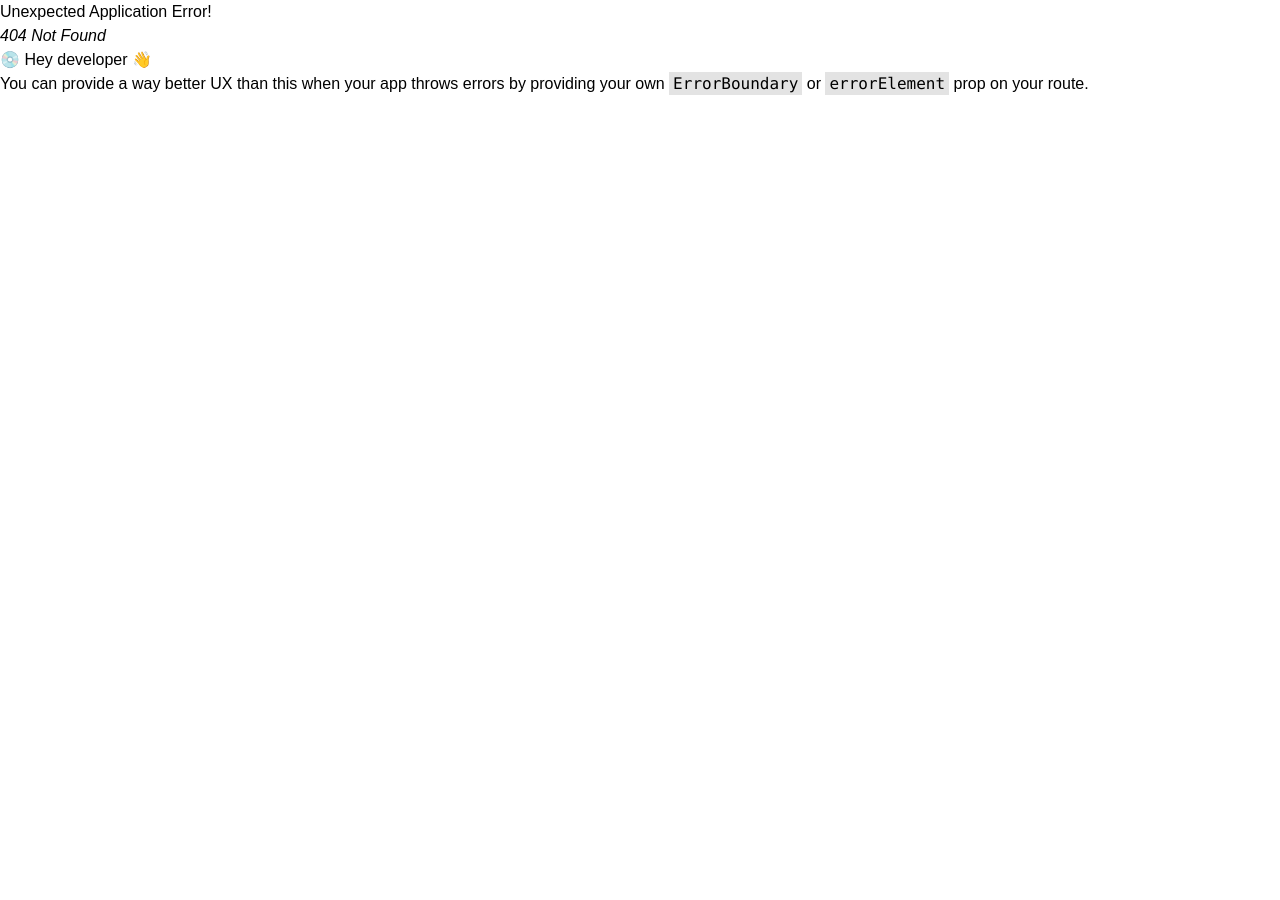
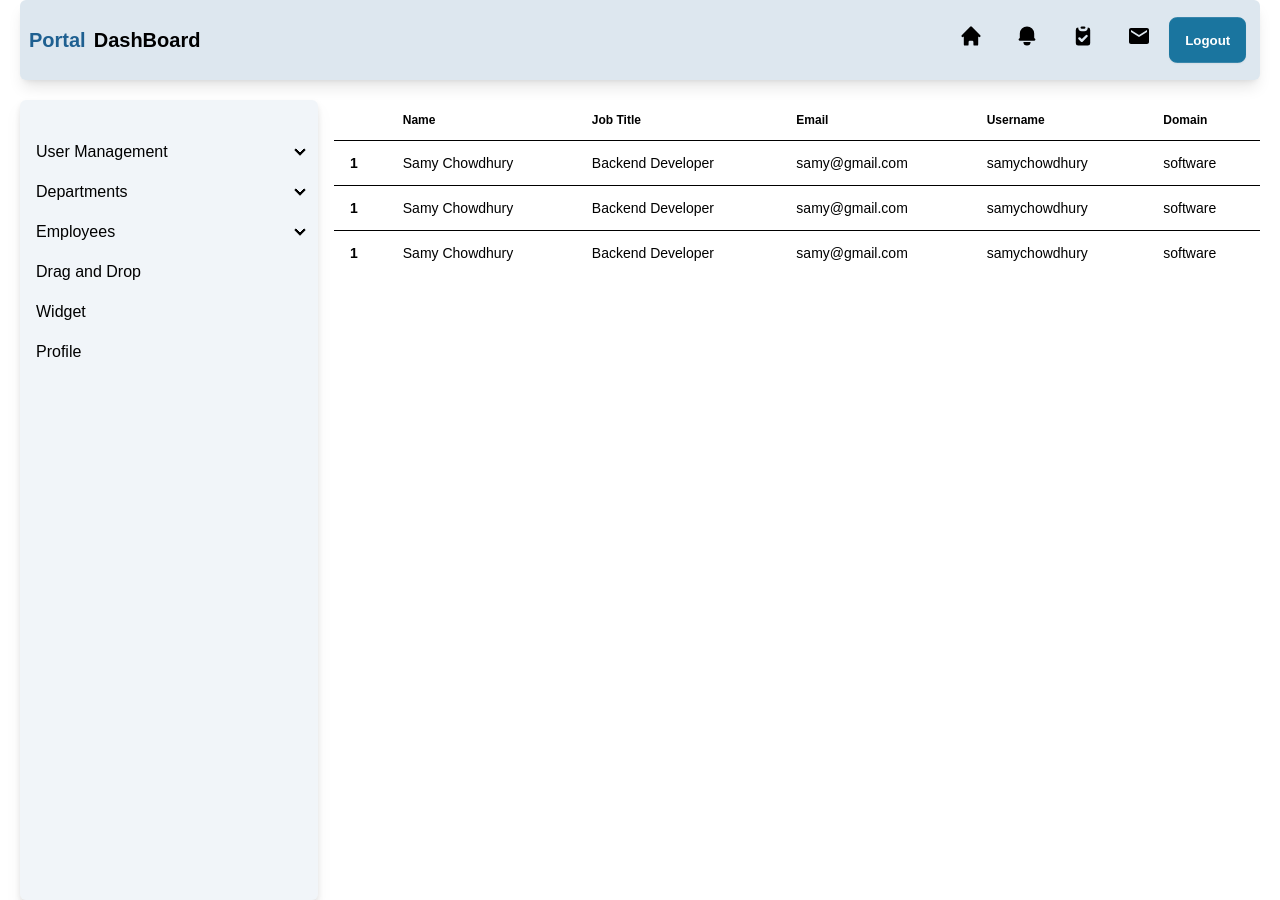
Before and after one commit to Samychowdhury01/portal-dashboard, a React (Vite) app: page /users in a window 1280 px wide. Before the commit this address had no page. Before the commit the page ends 800 px from the top, so only its background shows below. Built offline with nearby package versions, Linux system fonts and the light colour scheme.

Commit message:
added all user route

```diff
--- a/src/components/ui/Input.jsx
+++ b/src/components/ui/Input.jsx
@@ -1,9 +1,10 @@
-
-
-const Input = ({ type, placeholder, register, name, label }) => {
+const Input = ({ type, placeholder, register, name, label, error }) => {
   return (
     <div className="mb-4">
-      <label className="block text-gray-700 text-sm font-bold mb-2" htmlFor={name}>
+      <label
+        className="block text-gray-700 text-sm font-bold mb-2"
+        htmlFor={name}
+      >
         {label}
       </label>
       <input
@@ -13,6 +14,9 @@ const Input = ({ type, placeholder, register, name, label }) => {
         placeholder={placeholder}
         {...register(name, { required: true })}
       />
+       {error && (
+        <p className="text-red-500 text-xs mt-1">Something went wrong! try again.</p>
+      )}
     </div>
   );
 };
--- a/src/components/ui/shared/SideNav.jsx
+++ b/src/components/ui/shared/SideNav.jsx
@@ -35,12 +35,13 @@ const SideNav = () => {
           <ul className="p-2 bg-slate-50 rounded-lg">
             <li>
               <ActiveLink to="/add-user">
-                <HiOutlineUserAdd /> Departments
+                <HiOutlineUsers /> Departments
               </ActiveLink>
             </li>
             <li>
               <ActiveLink to="/users">
-                <HiOutlineUsers /> Create Department
+                <HiOutlineUserAdd />
+                Create Department
               </ActiveLink>
             </li>
           </ul>
@@ -53,13 +54,14 @@ const SideNav = () => {
           <ul className="p-2 bg-slate-50 rounded-lg">
             <li>
               <ActiveLink to="/add-user">
-                <HiOutlineUserAdd />
+                <HiOutlineUsers />
                 Employees
               </ActiveLink>
             </li>
             <li>
               <ActiveLink to="/users">
-                <HiOutlineUsers /> Add Employee
+                <HiOutlineUserAdd />
+                Add Employee
               </ActiveLink>
             </li>
           </ul>
@@ -72,7 +74,7 @@ const SideNav = () => {
   );
   return (
     <>
-      <div className="lg:w-full bg-slate-100 lg:h-full drop-shadow-lg rounded-md lg:overflow-y-auto">
+      <div className="lg:w-full bg-slate-100 lg:h-[800px] drop-shadow-lg rounded-md lg:overflow-y-hidden">
         <div className="navbar-start">
           <div className="dropdown">
             <div tabIndex={0} role="button" className="btn btn-ghost lg:hidden">
--- a/src/pages/User/AddUser.jsx
+++ b/src/pages/User/AddUser.jsx
@@ -1,4 +1,4 @@
-import { useForm, Controller } from "react-hook-form";
+import { useForm } from "react-hook-form";
 import Input from "../../components/ui/Input";
 
 const AddUser = () => {
@@ -13,18 +13,81 @@ const AddUser = () => {
 
   return (
     <>
-    <h3 className="text-2xl text-center font-semibold text-gray-700">Add User</h3>
-      <form className="flex flex-col p-4 shadow-xl rounded-lg" onSubmit={handleSubmit(onSubmit)}>
-      <Input type="text" placeholder="First Name" register={register} name="firstName" label="First Name" />
-      <Input type="text" placeholder="Middle Name" register={register} name="MiddleName"  label="Middle Name"/>
-      <Input type="text" placeholder="Last Name" register={register} name="lastName" label="Last Name" />
-      <Input type="email" placeholder="email" register={register} name="email" label="Email" />
-      <Input type="text" placeholder="username" register={register} name="username"  label="Username"/>
-      <Input type="password" placeholder="password" register={register} name="password"  label="Password"/>
-      <Input type="text" placeholder="Job Title" register={register} name="jobTitle" label="Job Title" />
-      <Input type="text" placeholder="Domain Name" register={register} name="domainName"  label="Domain Name"/>
-
-        <input type="submit" className="btn btn-primary text-white w-1/6 mx-auto" />
+      <h3 className="text-2xl text-center font-semibold text-gray-700">
+        Add User
+      </h3>
+      <form
+        className="flex flex-col p-4 shadow-xl rounded-lg"
+        onSubmit={handleSubmit(onSubmit)}
+      >
+        <Input
+          type="text"
+          placeholder="First Name"
+          register={register}
+          name="firstName"
+          label="First Name"
+          error={errors.firstName}
+        />
+        <Input
+          type="text"
+          placeholder="Middle Name"
+          register={register}
+          name="middleName"
+          label="Middle Name"
+          error={errors.middleName}
+        />
+        <Input
+          type="text"
+          placeholder="Last Name"
+          register={register}
+          name="lastName"
+          label="Last Name"
+          error={errors.lastName}
+        />
+        <Input
+          type="email"
+          placeholder="Email"
+          register={register}
+          name="email"
+          label="Email"
+          error={errors.email}
+        />
+        <Input
+          type="text"
+          placeholder="Username"
+          register={register}
+          name="username"
+          label="Username"
+          error={errors.username}
+        />
+        <Input
+          type="password"
+          placeholder="Password"
+          register={register}
+          name="password"
+          label="Password"
+          error={errors.password}
+        />
+        <Input
+          type="text"
+          placeholder="Job Title"
+          register={register}
+          name="jobTitle"
+          label="Job Title"
+          error={errors.jobTitle}
+        />
+        <Input
+          type="text"
+          placeholder="Domain Name"
+          register={register}
+          name="domainName"
+          label="Domain Name"
+          error={errors.domainName}
+        />
+        <input
+          type="submit"
+          className="btn btn-primary text-white w-full lg:w-1/6  lg:mx-auto"
+        />
       </form>
     </>
   );
--- /dev/null
+++ b/src/pages/User/AllUser.jsx
@@ -0,0 +1,51 @@
+const AllUser = () => {
+  return (
+    <>
+      <div className="overflow-x-auto">
+        <table className="table">
+          {/* head */}
+          <thead>
+            <tr>
+              <th></th>
+              <th>Name</th>
+              <th>Job Title</th>
+              <th>Email</th>
+              <th>Username</th>
+              <th>Domain</th>
+            </tr>
+          </thead>
+          <tbody>
+            {/* row 1 */}
+            <tr>
+              <th>1</th>
+              <td>Samy Chowdhury</td>
+              <td>Backend Developer</td>
+              <td>samy@gmail.com</td>
+              <td>samychowdhury</td>
+              <td>software</td>
+            </tr>
+            <tr>
+              <th>1</th>
+              <td>Samy Chowdhury</td>
+              <td>Backend Developer</td>
+              <td>samy@gmail.com</td>
+              <td>samychowdhury</td>
+              <td>software</td>
+            </tr>
+            <tr>
+              <th>1</th>
+              <td>Samy Chowdhury</td>
+              <td>Backend Developer</td>
+              <td>samy@gmail.com</td>
+              <td>samychowdhury</td>
+              <td>software</td>
+            </tr>
+
+          </tbody>
+        </table>
+      </div>
+    </>
+  );
+};
+
+export default AllUser;
```
Also changed, not shown: src/routes/Routes.jsx (+6 -1 lines).
